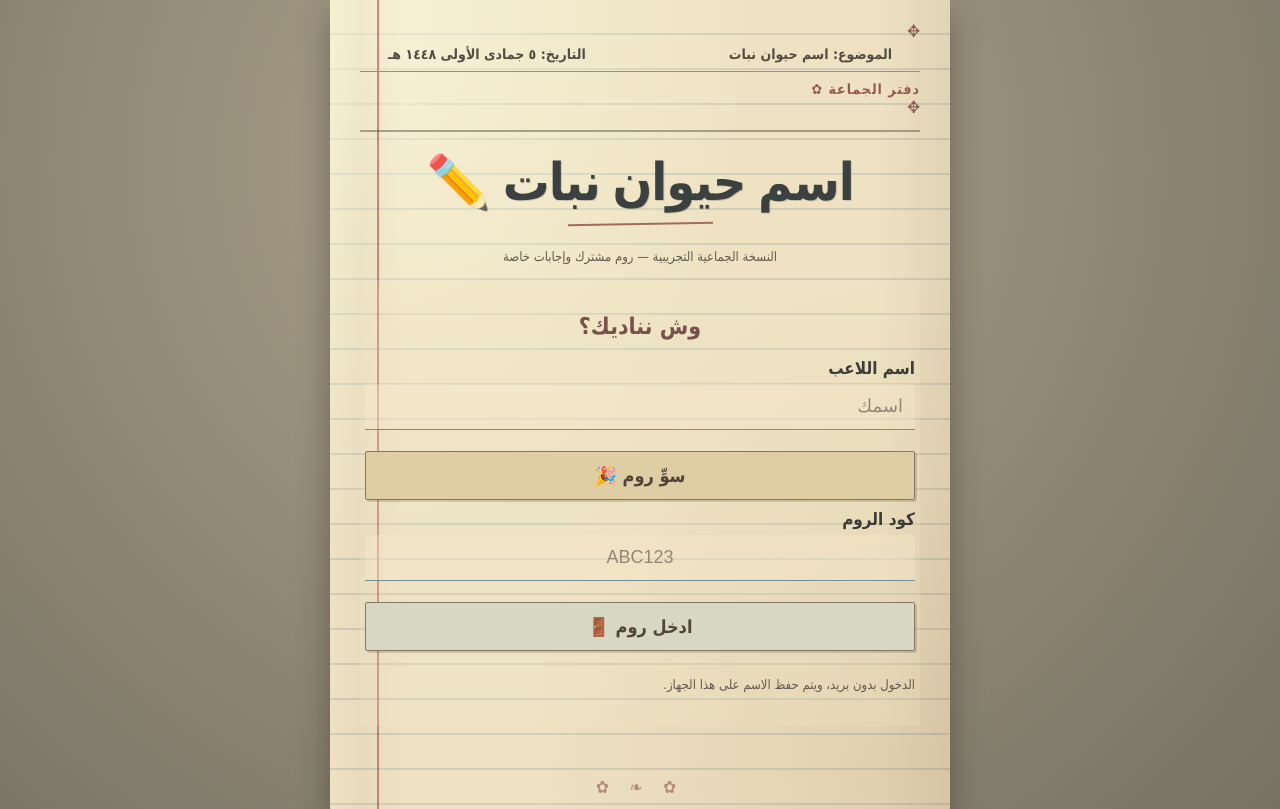
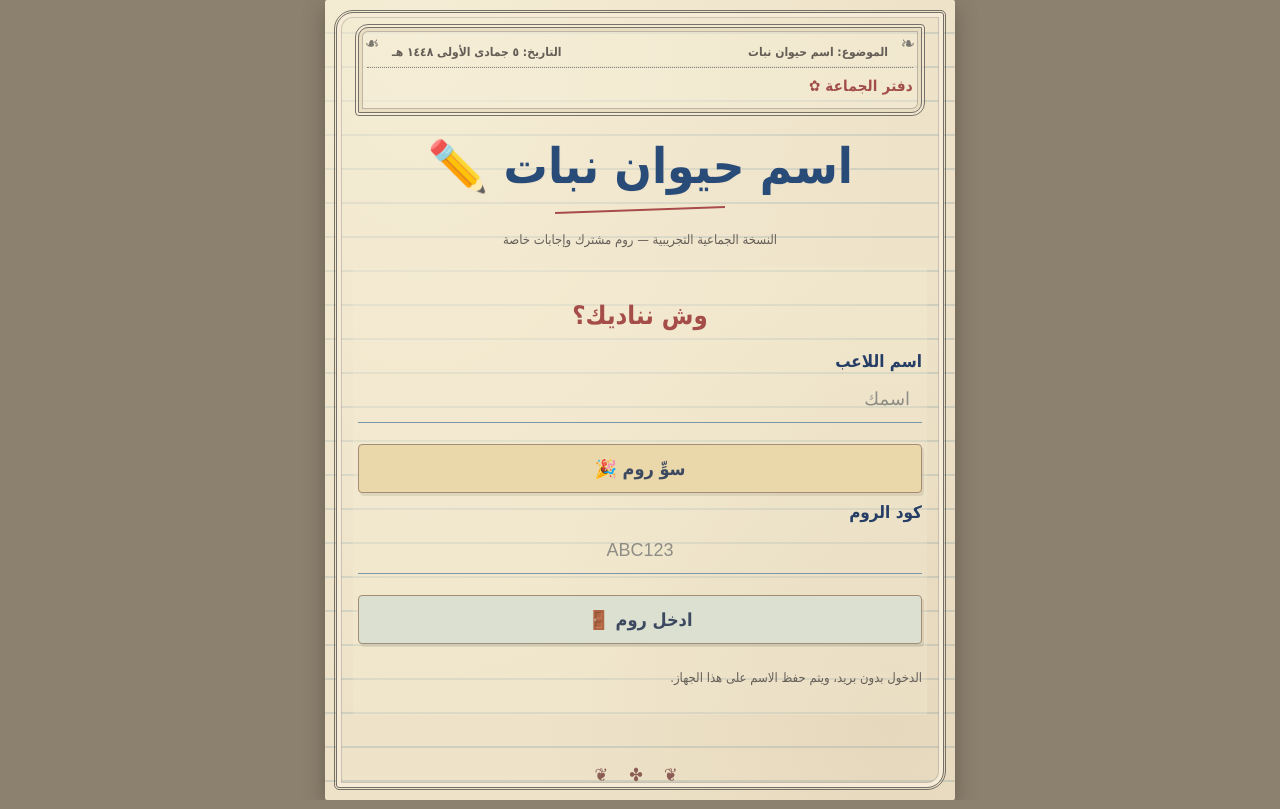
Before and after one commit to AymanMQ/-esm-hayawan-nabat, a plain HTML site: page multiplayer.html in a window 1280 px wide. Drawn offline with Linux system fonts and the light colour scheme.

Commit message:
Match user's reference notebook with ornate double-line border and dated school heading

```diff
--- a/notebook-theme.css
+++ b/notebook-theme.css
@@ -1,45 +1,43 @@
-/* إصدار دفتر المدرسة القديم — حبر، ورق مصفر، هوامش وملاحظات بخط اليد */
-:root{--paper:#ede1bd;--ink:#3c3c36;--red:#a65d58;--line:rgba(70,119,147,.37)}
-html{background:#7f796d}
-body{margin:0!important;background:radial-gradient(circle at 45% 20%,#afa38c,#777264)!important;color:var(--ink)!important;font-family:Tahoma,"Noto Naskh Arabic",serif!important}
-.page{position:relative;isolation:isolate;max-width:620px!important;min-height:100dvh!important;margin:0 auto!important;padding:17px 30px 62px!important;border:0!important;border-radius:1px!important;overflow:hidden!important;box-shadow:0 4px 0 #a69b80,0 14px 32px rgba(29,23,15,.37)!important;
-background:
-linear-gradient(90deg,transparent 0,rgba(81,60,39,.045) 5%,transparent 12%,transparent 88%,rgba(88,60,37,.085) 100%),
-radial-gradient(ellipse at 7% 2%,rgba(255,252,227,.58),transparent 47%),
-radial-gradient(ellipse at 92% 96%,rgba(141,96,51,.14),transparent 46%),
-repeating-linear-gradient(to bottom,transparent 0px,transparent 33px,var(--line) 34px,transparent 35px),
-#eee2c3!important}
-.page::before{content:"";position:absolute;inset:0 auto 0 47px;width:2px;background:rgba(170,69,65,.58);border:0!important;z-index:-1;pointer-events:none}
-.page::after{content:"✿  ❧  ✿";position:absolute;bottom:12px;left:0;right:0;text-align:center;color:#9c6862;font-size:17px;letter-spacing:8px;opacity:.7;pointer-events:none}
-.notebook-heading{border:0!important;border-bottom:2px solid rgba(80,78,67,.48)!important;box-shadow:none!important;background:transparent!important;padding:4px 0 13px!important;margin:0 0 10px!important}
-.notebook-heading::before{content:"✥"!important;right:2px!important;top:0!important;color:#8c5d54!important}
-.notebook-heading::after{content:"✥"!important;left:2px!important;top:0!important;color:#8c5d54!important}
-.notebook-meta{display:flex!important;justify-content:space-between;gap:8px;font-size:14px!important;font-weight:700;border-bottom:1px solid #998e7c!important;padding:5px 28px 9px!important;color:#524c43!important}
-.notebook-subject{font-size:14px!important;font-weight:bold;color:#965950!important;letter-spacing:1px;margin-top:9px}
-.page h1{font-family:Georgia,Tahoma,serif!important;font-weight:800!important;font-size:clamp(33px,9vw,52px)!important;line-height:1.4!important;color:#3b4140!important;text-shadow:1px 1px rgba(80,70,48,.2)!important;letter-spacing:-1px;margin:12px 0 6px!important}
-.page h2{color:#78514c!important;font-size:23px!important}
-.page .line,.page .underline{width:145px!important;height:2px!important;background:#a56a5f!important;margin-bottom:20px!important;transform:rotate(-1deg)}
-.page header{border-bottom:1px dashed #a79c88;padding-bottom:7px;color:#746451}
-.page .tag{background:transparent!important;transform:rotate(-3deg);color:#965b4e;border:1px dashed #ae8574;padding:5px!important;font-weight:bold}
-.page .card{background:rgba(241,230,197,.22)!important;border:0!important;border-radius:0!important;box-shadow:none!important;margin:13px 0 21px!important;padding:13px 5px 16px!important}
-.page .card + .card{border-top:1px dashed #ab9c83!important;padding-top:20px!important}
-.page .btn{background:#dfcda4!important;border:1px solid #837665!important;border-radius:2px!important;box-shadow:2px 2px rgba(75,66,48,.2)!important;color:#51453b!important;font-family:Tahoma,serif!important;font-size:18px!important}
-.page .btn.alt,.page .btn.secondary{background:#d6d8c3!important}
-.page input,.page select{background:rgba(245,236,207,.35)!important;color:#2d424d!important;border:0!important;border-bottom:1px solid #718d9c!important;border-radius:0!important;box-shadow:none!important}
-.page input::placeholder{color:#918777}
-.page .letter{font-family:Georgia,Tahoma,serif!important;color:#a34f49!important;font-size:100px!important;text-shadow:1px 2px #d2bba0!important}
-.page .pill{background:transparent!important;border:1px dashed #a38b72!important;border-radius:2px!important;color:#665342}
-.page .muted,.page p{color:#605b51}
-.page .answer,.page .person{background:transparent!important;border:0!important;border-bottom:1px solid #9fb2b7!important;border-radius:0!important;box-shadow:none!important}
-.page .score{color:#476451!important}
-#fields{margin:8px 0 22px!important}
-#fields label{display:block!important;margin:15px 0 1px!important;font-size:16px!important;color:#70574b!important}
-#fields input{display:block!important;height:42px!important;padding:5px 2px!important;margin:0 0 5px!important;background:transparent!important;border:0!important;border-bottom:1px solid #7d9ba9!important;border-radius:0!important;font-size:20px!important}
-#fields input:focus{outline:none!important;border-bottom:2px solid #a96560!important}
+/* دفتر المدرسة القديم — ornamental title frame and ruled pages */
+:root{--paper:#e9dec1;--ink:#263e66;--red:#a44d49;--line:rgba(63,113,143,.34)}
+html{background:#8c816e}
+body{margin:0!important;background:#8c816e!important;color:var(--ink)!important;font-family:Tahoma,Arial,sans-serif!important}
+.page{position:relative;isolation:isolate;max-width:630px!important;min-height:100dvh!important;margin:0 auto!important;padding:20px 28px 60px!important;border:0!important;border-radius:2px!important;overflow:hidden!important;box-shadow:0 7px 22px #3e352b6b!important;background:
+radial-gradient(ellipse at 15% 4%,#f9f2dc99,transparent 65%),
+radial-gradient(ellipse at 90% 90%,#9e79551a,transparent 45%),
+repeating-linear-gradient(to bottom,transparent 0 32px,var(--line) 33px,transparent 34px),
+#eee3c9!important}
+.page::before{content:"";position:absolute;inset:10px 9px 10px 9px;z-index:-1;pointer-events:none;border:3px double #746f67!important;border-radius:19px 5px 19px 5px;box-shadow:inset 0 0 0 4px #f5ebd7,inset 0 0 0 5px #a8a09380}
+.page::after{content:"❦     ✤     ❦";position:absolute;bottom:15px;left:0;right:0;text-align:center;color:#8b5d55;font-size:18px;letter-spacing:8px;pointer-events:none}
+.notebook-heading{position:relative;margin:4px 2px 17px!important;padding:9px 8px 17px!important;background:rgba(245,237,216,.4)!important;border:4px double #77716a!important;border-radius:13px 4px 13px 4px!important;box-shadow:inset 0 0 0 3px #e9dec1,inset 0 0 0 4px #8d857e88!important}
+.notebook-heading::before,.notebook-heading::after{content:"❧"!important;position:absolute;top:4px;color:#7b7771;font-size:19px}
+.notebook-heading::before{right:6px}.notebook-heading::after{left:6px;transform:scaleX(-1)}
+.notebook-meta{display:flex!important;justify-content:space-between!important;gap:9px;flex-wrap:wrap;font-size:12px!important;color:#655e56!important;font-weight:bold;border-bottom:1px dotted #898073!important;padding:8px 25px!important}
+.notebook-subject{font-size:15px!important;color:#a14d49!important;font-weight:700;letter-spacing:.2px;margin-top:9px}
+.page h1{font-size:clamp(33px,9vw,49px)!important;line-height:1.4!important;margin:16px 0 7px!important;color:#284b77!important;text-shadow:1px 1px #eee1c9!important}
+.page h2{color:#a44d49!important}
+.page .line,.page .underline{height:2px!important;width:170px!important;background:#a94b4b!important;margin-bottom:17px!important}
+.page header{border-bottom:1px dotted #928e7d;padding-bottom:8px}
+.page .tag{background:transparent!important;border:1px dashed #9d7771;padding:6px!important;color:#a14d49!important;transform:rotate(-2deg)}
+.page .card{background:rgba(246,237,213,.3)!important;border:0!important;border-radius:0!important;box-shadow:none!important;padding:12px 5px!important;margin:16px 0!important}
+.page .card+.card{border-top:1px dashed #9c9586!important}
+.page .btn{background:#ead7aa!important;border:1px solid #a28d75!important;border-radius:4px!important;box-shadow:2px 3px #8275632b!important;color:#3c4961!important;font-family:Tahoma,Arial,sans-serif!important}
+.page .btn.alt,.page .btn.secondary{background:#dbe0d0!important}
+.page input,.page select{background:transparent!important;border:0!important;border-bottom:1px solid #7997aa!important;border-radius:0!important;color:#1f467d!important;box-shadow:none!important}
+.page input::placeholder{color:#8d8d86}
+.page .letter{font-size:98px!important;color:#b1514b!important;text-shadow:1px 2px #dec5ad!important}
+.page .pill{background:#e9dbb9aa!important;border:1px dashed #aa9275!important;border-radius:3px!important}
+.page .muted{color:#665f58!important}
+.page .answer,.page .person{background:transparent!important;border:0!important;border-bottom:1px solid #88a4af!important;border-radius:0!important;box-shadow:none!important}
+.page .score{color:#39735f!important}
+#fields{margin:8px 0 23px!important}
+#fields label{display:block!important;margin:15px 0 2px!important;font-size:16px!important;color:#9d504b!important}
+#fields input{display:block!important;width:100%!important;height:42px!important;margin:0 0 5px!important;padding:5px 3px!important;border:0!important;border-bottom:1px solid #7b9baa!important;border-radius:0!important;font-size:20px!important;background:transparent!important}
+#fields input:focus{outline:0!important;border-bottom:2px solid #a74e4e!important}
 #answers{display:block!important}
-#answers .answer{padding:9px 2px!important;margin:5px 0!important;overflow-wrap:anywhere}
-#answers .answer strong{display:inline-block!important;min-width:68px!important;margin-left:10px}
-.page section:not(.hidden):not(.hide){animation:turnPaper .22s ease-out both}
-@keyframes turnPaper{from{opacity:.45;transform:translateY(5px)}to{opacity:1;transform:translateY(0)}}
-@media(max-width:450px){.page{padding:12px 19px 54px!important}.page::before{left:25px!important}.notebook-meta{font-size:12px!important;padding-inline:20px!important}.page h1{font-size:35px!important}.page .card{padding-inline:2px!important}}
+#answers .answer{margin:6px 0!important;padding:10px 3px!important;overflow-wrap:anywhere}
+#answers .answer strong{display:inline-block!important;min-width:65px!important;margin-left:12px;color:#a44d49!important}
+.page section:not(.hidden):not(.hide){animation:pageIn .23s ease-out both}
+@keyframes pageIn{from{opacity:.4;transform:translateY(7px)}to{opacity:1;transform:translateY(0)}}
+@media(max-width:450px){.page{padding:16px 19px 54px!important}.page::before{inset:6px!important}.notebook-meta{font-size:11px!important;padding:7px 19px!important}.page h1{font-size:34px!important}}
 @media(prefers-reduced-motion:reduce){.page section{animation:none!important}}
```
